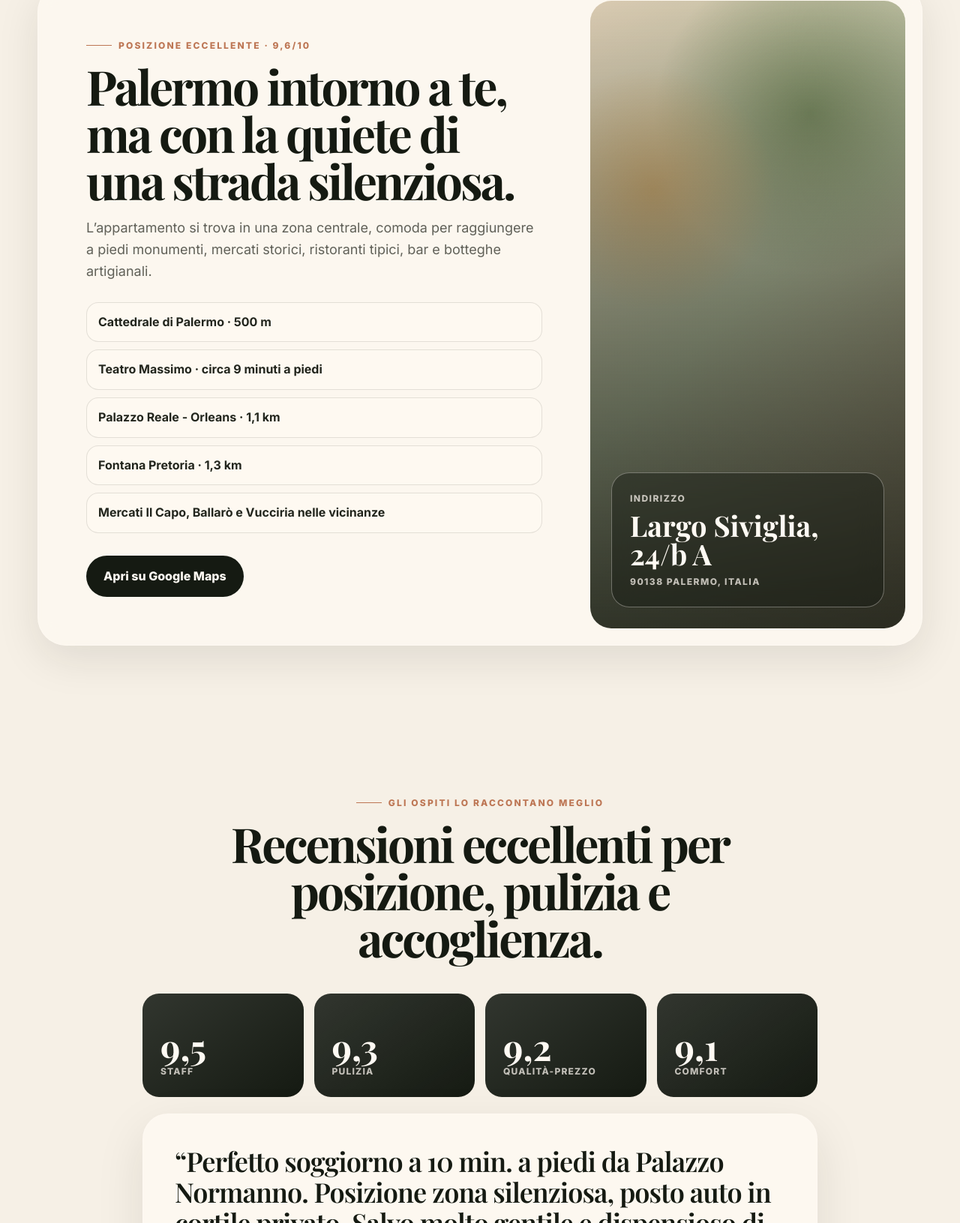
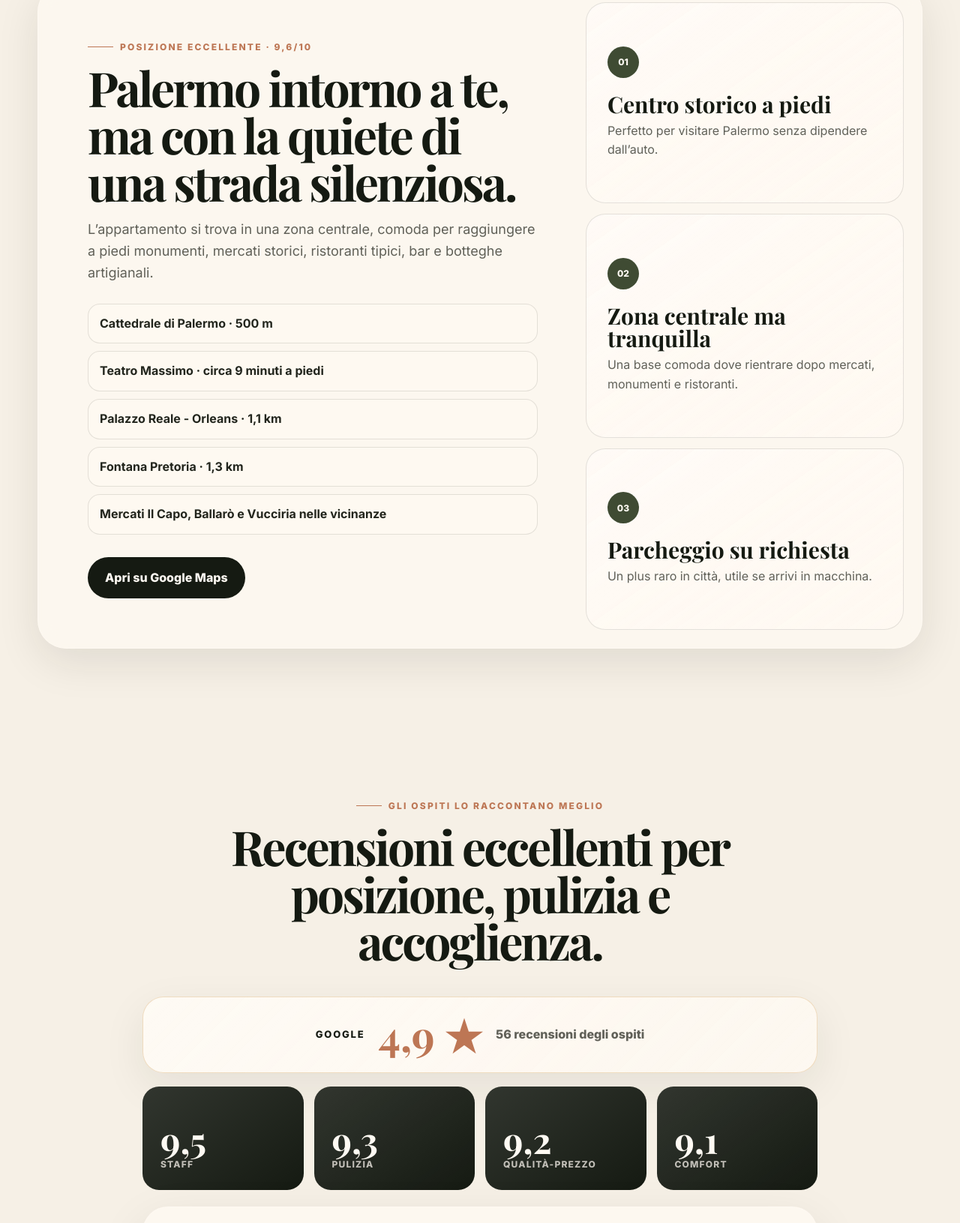
Before and after one commit to gaetanomeli95-lab/Victoria-Apartment, a website: page index.html in a window 1280 px wide. Shown: the part 6003-7634 px from the top of the page at 75% size. Drawn offline with nearby package versions, Linux system fonts and the light colour scheme.

Commit message:
Add files via upload

```diff
--- a/index.html
+++ b/index.html
@@ -235,8 +235,8 @@
         <div class="timeline">
           <article class="timeline-item reveal">
             <span>Giorno 1</span>
-            <h3>Centro storico e meraviglie arabo-normanne</h3>
-            <p>Parti dalla Cattedrale, raggiungi Palazzo dei Normanni e Cappella Palatina, poi scendi verso Quattro Canti e Fontana Pretoria.</p>
+            <h3>La Cattedrale e meraviglie arabo-normanne</h3>
+            <p>Dedica il primo stop a La Cattedrale di Palermo, poi raggiungi Palazzo dei Normanni e Cappella Palatina, fino a Quattro Canti e Fontana Pretoria.</p>
           </article>
           <article class="timeline-item reveal">
             <span>Giorno 2</span>
@@ -284,12 +284,22 @@
             </div>
             <a class="button button-dark" href="https://www.google.com/maps/search/?api=1&query=Largo%20Siviglia%2024%2Fb%20A%2090138%20Palermo%20Italia" target="_blank" rel="noreferrer">Apri su Google Maps</a>
           </div>
-          <div class="map-panel" aria-label="Indirizzo Victoria Apartment">
-            <div>
-              <span>Indirizzo</span>
-              <strong>Largo Siviglia, 24/b A</strong>
-              <small>90138 Palermo, Italia</small>
-            </div>
+          <div class="location-highlights" aria-label="Vantaggi della posizione">
+            <article>
+              <span>01</span>
+              <strong>Centro storico a piedi</strong>
+              <p>Perfetto per visitare Palermo senza dipendere dall’auto.</p>
+            </article>
+            <article>
+              <span>02</span>
+              <strong>Zona centrale ma tranquilla</strong>
+              <p>Una base comoda dove rientrare dopo mercati, monumenti e ristoranti.</p>
+            </article>
+            <article>
+              <span>03</span>
+              <strong>Parcheggio su richiesta</strong>
+              <p>Un plus raro in città, utile se arrivi in macchina.</p>
+            </article>
           </div>
         </div>
       </section>
@@ -298,6 +308,11 @@
         <div class="section-heading compact">
           <span class="eyebrow">Gli ospiti lo raccontano meglio</span>
           <h2>Recensioni eccellenti per posizione, pulizia e accoglienza.</h2>
+        </div>
+        <div class="google-rating-card reveal" aria-label="Valutazione Google">
+          <span>Google</span>
+          <strong>4,9 ★</strong>
+          <p>56 recensioni degli ospiti</p>
         </div>
         <div class="score-grid reveal">
           <div><strong>9,5</strong><span>Staff</span></div>
@@ -443,9 +458,9 @@
     ],
     "aggregateRating": {
       "@type": "AggregateRating",
-      "ratingValue": "9.3",
-      "reviewCount": "41",
-      "bestRating": "10"
+      "ratingValue": "4.9",
+      "reviewCount": "56",
+      "bestRating": "5"
     }
   }
   </script>
--- a/styles.css
+++ b/styles.css
@@ -844,9 +844,9 @@ h3 {
 }
 
 .location-card {
-  padding: 22px;
-  display: grid;
-  grid-template-columns: minmax(0, 1fr) 420px;
+  padding: 24px;
+  display: grid;
+  grid-template-columns: minmax(0, 1fr) minmax(330px, 0.62fr);
   gap: 22px;
   border-radius: 38px;
 }
@@ -875,45 +875,47 @@ h3 {
   font-weight: 700;
 }
 
-.map-panel {
-  min-height: 520px;
+.location-highlights {
+  display: grid;
+  gap: 14px;
+  align-content: stretch;
+}
+
+.location-highlights article {
   padding: 28px;
-  display: flex;
-  align-items: flex-end;
-  border-radius: 28px;
+  display: grid;
+  align-content: center;
+  border: 1px solid var(--line);
+  border-radius: 26px;
+  background:
+    linear-gradient(145deg, rgba(255, 255, 255, 0.34), transparent),
+    rgba(255, 250, 243, 0.72);
+}
+
+.location-highlights span {
+  width: 42px;
+  height: 42px;
+  margin-bottom: 20px;
+  display: grid;
+  place-items: center;
+  border-radius: 50%;
   color: var(--white);
-  background:
-    linear-gradient(180deg, rgba(21, 26, 18, 0.08), rgba(21, 26, 18, 0.82)),
-    radial-gradient(circle at 20% 30%, rgba(216, 172, 108, 0.8), transparent 24%),
-    radial-gradient(circle at 70% 18%, rgba(116, 136, 91, 0.85), transparent 28%),
-    linear-gradient(135deg, #ead9bf, #bdc5a5 48%, #8f7b64);
-}
-
-.map-panel div {
-  width: 100%;
-  padding: 24px;
-  border: 1px solid rgba(255, 250, 243, 0.34);
-  border-radius: 24px;
-  background: rgba(21, 26, 18, 0.42);
-  backdrop-filter: blur(16px);
-}
-
-.map-panel span,
-.map-panel small {
-  display: block;
-  color: rgba(255, 250, 243, 0.72);
+  background: var(--olive);
   font-size: 12px;
   font-weight: 900;
-  letter-spacing: 0.12em;
-  text-transform: uppercase;
-}
-
-.map-panel strong {
-  display: block;
-  margin: 8px 0;
+}
+
+.location-highlights strong {
+  margin-bottom: 8px;
+  color: var(--deep);
   font-family: "Playfair Display", serif;
-  font-size: 38px;
+  font-size: 30px;
   line-height: 1;
+}
+
+.location-highlights p {
+  margin-bottom: 0;
+  color: rgba(34, 37, 29, 0.72);
 }
 
 .score-grid {
@@ -922,6 +924,43 @@ h3 {
   display: grid;
   grid-template-columns: repeat(4, 1fr);
   gap: 14px;
+}
+
+.google-rating-card {
+  max-width: 900px;
+  margin: 0 auto 18px;
+  padding: 22px 28px;
+  display: flex;
+  align-items: center;
+  justify-content: center;
+  gap: 18px;
+  border: 1px solid rgba(216, 172, 108, 0.38);
+  border-radius: 28px;
+  background:
+    linear-gradient(135deg, rgba(255, 255, 255, 0.3), transparent),
+    rgba(255, 250, 243, 0.78);
+  box-shadow: 0 18px 56px rgba(31, 34, 24, 0.08);
+}
+
+.google-rating-card span {
+  color: var(--deep);
+  font-size: 13px;
+  font-weight: 900;
+  letter-spacing: 0.14em;
+  text-transform: uppercase;
+}
+
+.google-rating-card strong {
+  color: var(--terracotta);
+  font-family: "Playfair Display", serif;
+  font-size: clamp(36px, 5vw, 56px);
+  line-height: 1;
+}
+
+.google-rating-card p {
+  margin-bottom: 0;
+  color: rgba(34, 37, 29, 0.72);
+  font-weight: 800;
 }
 
 .score-grid div {
@@ -1389,6 +1428,12 @@ h3 {
     grid-template-columns: 1fr;
   }
 
+  .google-rating-card {
+    flex-direction: column;
+    gap: 8px;
+    text-align: center;
+  }
+
   .trust-row div {
     border-right: 0;
     border-bottom: 1px solid var(--line);
@@ -1464,10 +1509,6 @@ h3 {
     grid-auto-rows: 360px;
   }
 
-  .map-panel {
-    min-height: 360px;
-  }
-
   .reviews-slider {
     min-height: 430px;
   }
```
Also changed, not shown: vercel.json.
